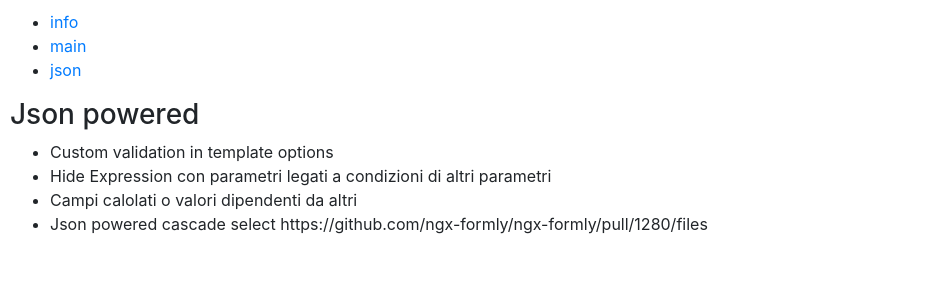
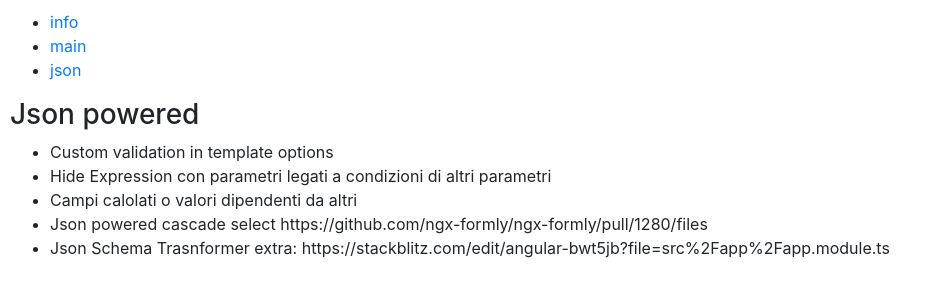
Before and after one commit to paulodiff/angular-formly-ngx-custom-validation, an Angular app: page / in a window 1280 px wide. Shown: the top 300 px of the page, without its empty margins (0-941 px from the left). Built offline with nearby package versions, Linux system fonts and the light colour scheme; what @ngx-formly/bootstrap, @ngx-formly/core would draw is missing.

Commit message:
1 file modified

```diff
--- a/src/app/app.component.html
+++ b/src/app/app.component.html
@@ -11,6 +11,7 @@
   <li>Hide Expression con parametri legati a condizioni di altri parametri</li>
   <li>Campi calolati o valori dipendenti da altri</li>
   <li>Json powered cascade select https://github.com/ngx-formly/ngx-formly/pull/1280/files</li>
+  <li>Json Schema Trasnformer extra: https://stackblitz.com/edit/angular-bwt5jb?file=src%2Fapp%2Fapp.module.ts</li>
 </ul>
 
 <!--
```
